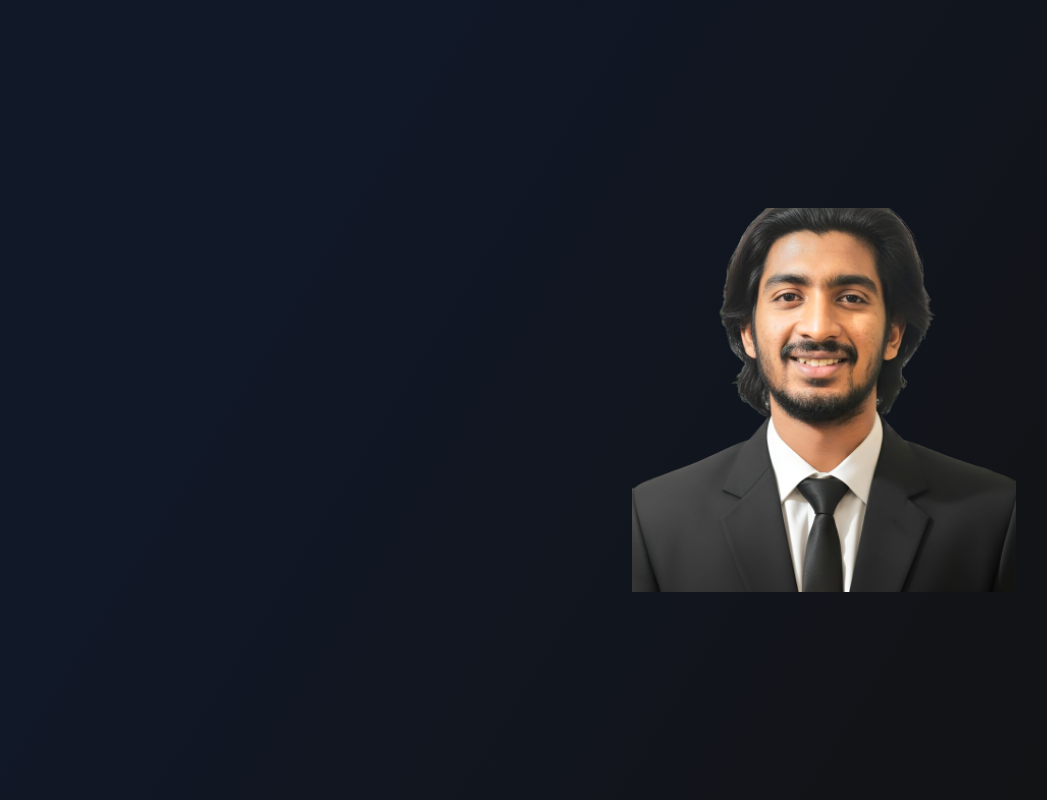
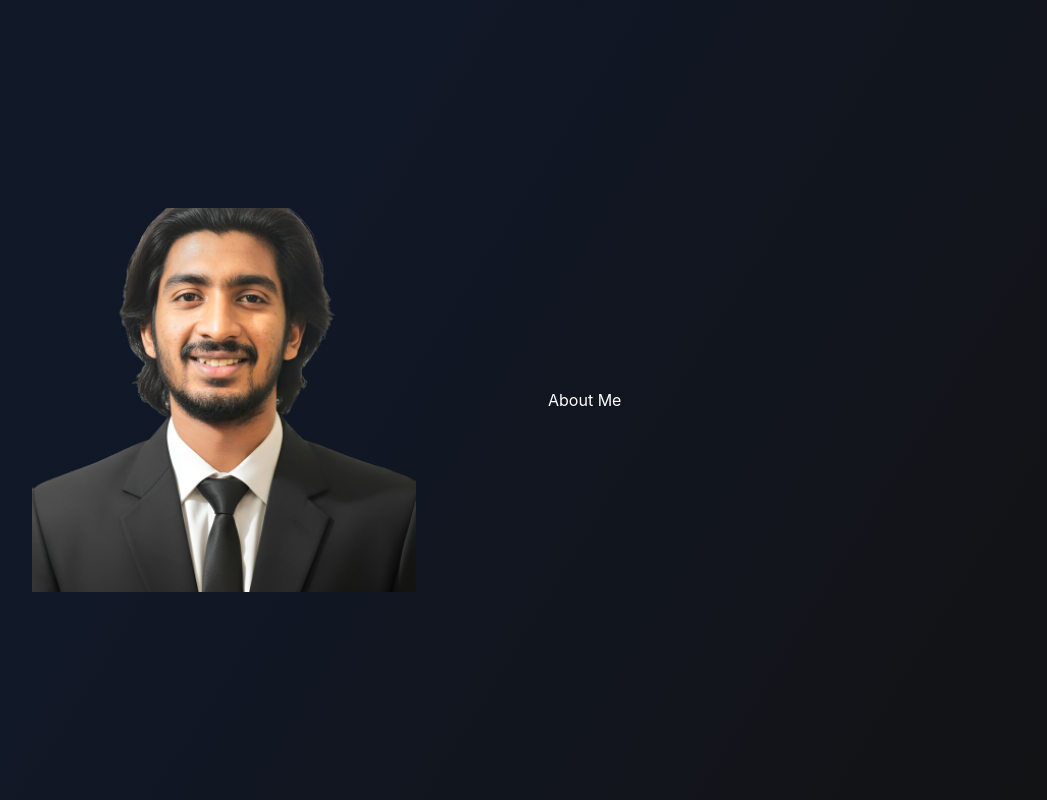
Before and after one commit to shehabuddin380/portfolio-website, a React (Vite) app: page / in a window 1280 px wide. Shown: the part 1268-2068 px from the top of the page, without its empty margins (116-1163 px from the left). Built offline with nearby package versions, Linux system fonts and the light colour scheme.

Commit message:
update about and include aboute seshon

```diff
--- a/src/components/About.jsx
+++ b/src/components/About.jsx
@@ -21,7 +21,16 @@ const About =(darkMode)=>{
                         data-aos-delay="400"/>
                     </div>
                 </figure>
-                <article>
+                <article
+                data-aos="fade-up"
+                data-aos-delay="400"
+
+                className='text-center lg:text-left relattive order-1 lg:order-2'>
+                    <header>
+                        <h1>
+                            About Me
+                        </h1>
+                    </header>
 
                 </article>
 
```
